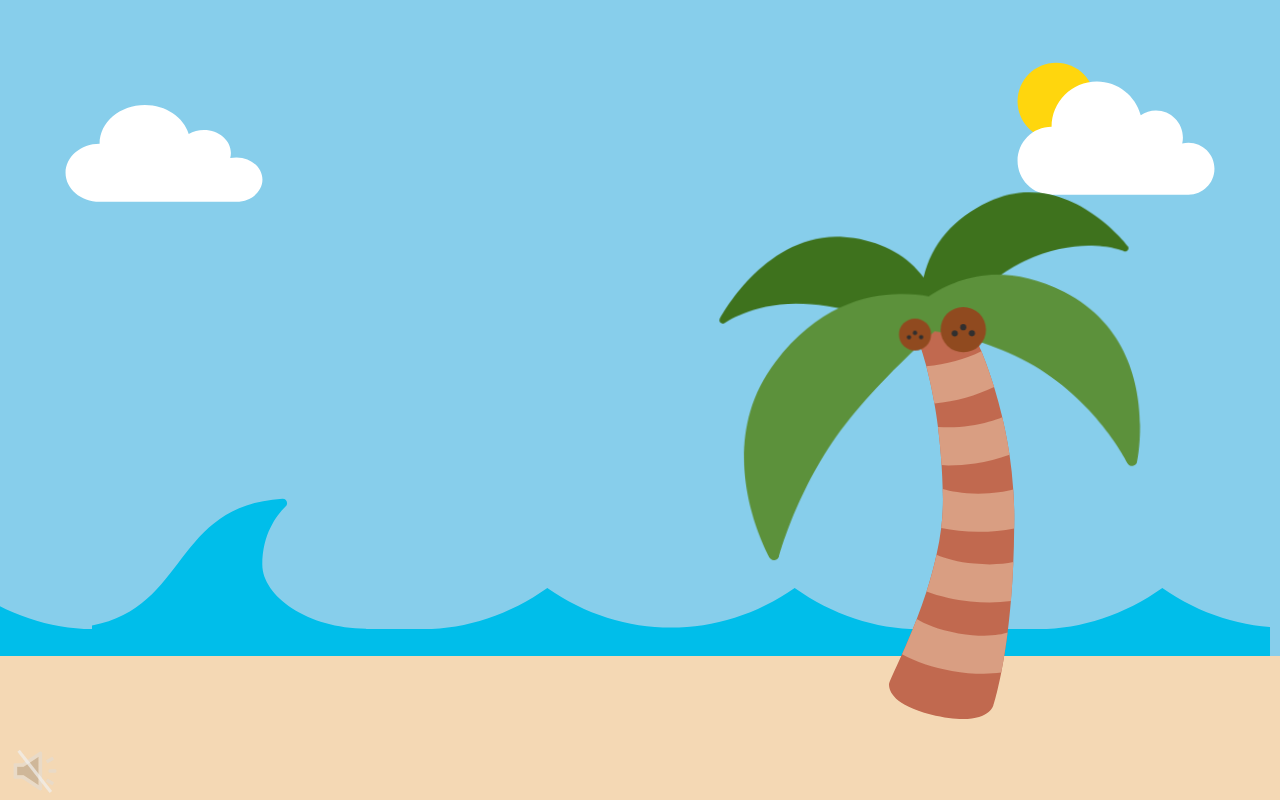
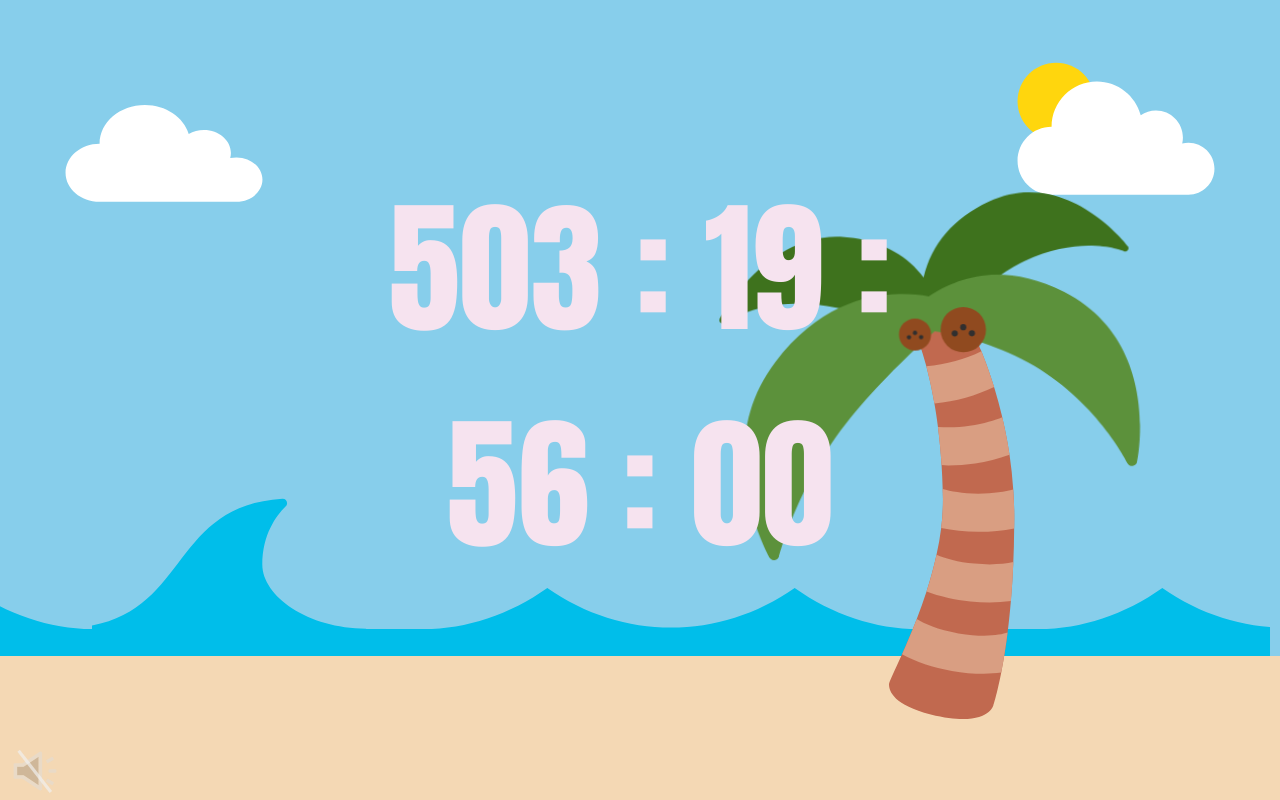
Before and after one commit to gabbya8/how-long-till-summer, a React (Create React App) app: page / in a window 1280 px wide. Built offline with nearby package versions, Linux system fonts and the light colour scheme.

Commit message:
add countdown for 2026

```diff
--- a/src/components/BeachScene.js
+++ b/src/components/BeachScene.js
@@ -10,10 +10,6 @@ const BeachScene = () => {
     <div className="scene">
       <div className="cloud"></div>
       <div className="sun-cloud"></div>
-
-
-
-
       <motion.div
         className="waves"
         animate={{ x: [-10, 10, -10] }}
@@ -27,6 +23,7 @@ const BeachScene = () => {
         animate={{ x: ["100%", "0%"] }}
         transition={{ duration: 5, repeat: Infinity, ease: "linear" }}
       />
+      <div className="timer"><Clock></Clock></div>
       <MusicButton></MusicButton>
     </div>
   );
--- a/src/components/Clock.js
+++ b/src/components/Clock.js
@@ -2,7 +2,7 @@ import React, { useState, useEffect } from 'react';
 
 const Clock = () => {
     const calculateTimeLeft = () => {
-        const summerDate = new Date('June 21, 2025 00:00:00');
+        const summerDate = new Date('June 21, 2026 00:00:00');
         const now = new Date();
         const difference = summerDate - now;
 
```
